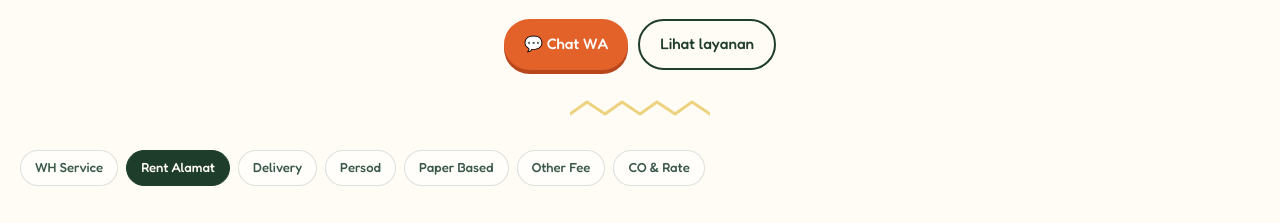
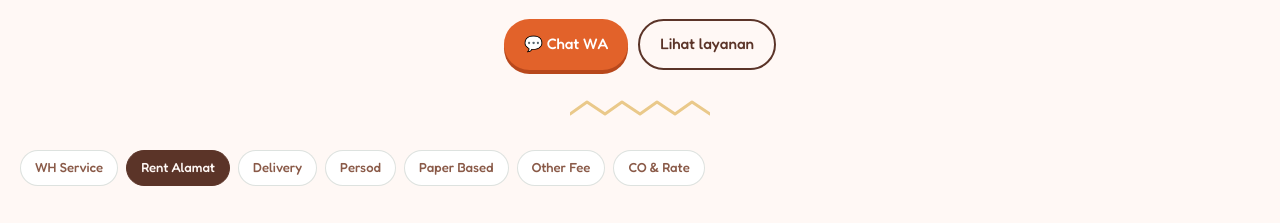
Before and after one commit to aosieo/aos, a plain HTML site: page index.html in a window 1280 px wide. Shown: the part 304-527 px from the top of the page. Drawn offline with Linux system fonts and the light colour scheme; files whose address does not match are found by name.

Commit message:
Update style.css

```diff
--- a/style.css
+++ b/style.css
@@ -1,18 +1,18 @@
 :root {
-  --cream: #fffcf5;
-  --paper: #fffefb;
-  --ink: #1f3d2b;
-  --ink-soft: #3a5947;
-  --blue: #2f5fa6;
-  --pink: #f3dff6;
-  --pink-line: #e3b9ea;
-  --green: #dcefc9;
-  --green-line: #b9d99a;
-  --yellow: #fcecb2;
-  --yellow-line: #edd27f;
+  --cream: #fff8f5;
+  --paper: #ffffff;
+  --ink: #5b3428;
+  --ink-soft: #8a5a48;
+  --blue: #c15b72;
+  --pink: #f8dcd4;
+  --pink-line: #f0b3a4;
+  --green: #fbe0d9;
+  --green-line: #f0b79e;
+  --yellow: #fceaca;
+  --yellow-line: #eac98a;
   --orange: #e2622a;
   --orange-soft: #f2946a;
-  --shadow: rgba(31, 61, 43, 0.1);
+  --shadow: rgba(91, 52, 40, 0.12);
   --radius: 20px;
 }
 
```
